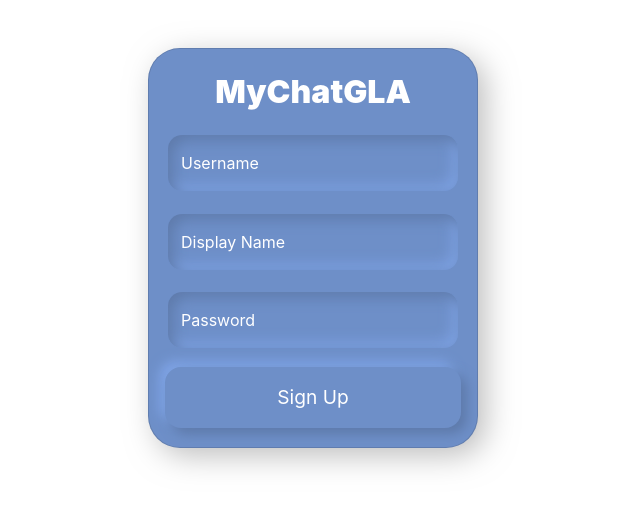
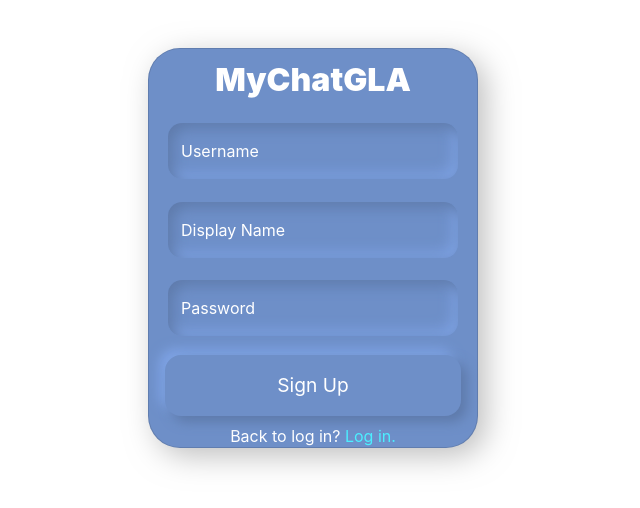
Before and after one commit to JoeJ1/WAD2_Group_Project, a Django app: page /chat/auth/signup/ in a window 1280 px wide. Shown: the top 508 px of the page, without its empty margins (327-967 px from the left). Run offline with Django 3.2, Linux system fonts and the light colour scheme; some libraries are stand-ins or nearby versions.

Commit message:
added back to login but need to fix card

```diff
--- a/templates/chat/SignUp.html
+++ b/templates/chat/SignUp.html
@@ -31,6 +31,9 @@
         <div class="input-group">
             <button class="sign-up raised"> <span>Sign Up</span></button>
         </div>
+        <div>
+            <span class="login-text">Back to log in? <a href="{% url 'chat:login' %}">Log in.<a></span>
+        </div>
     </div>
 </div>
 </form>
```
